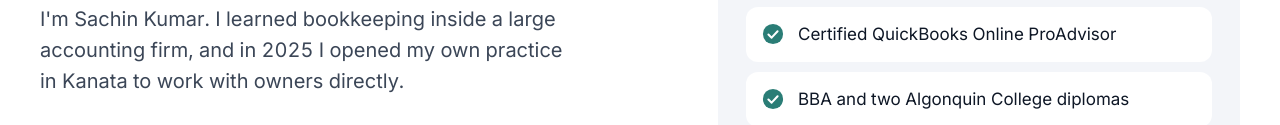
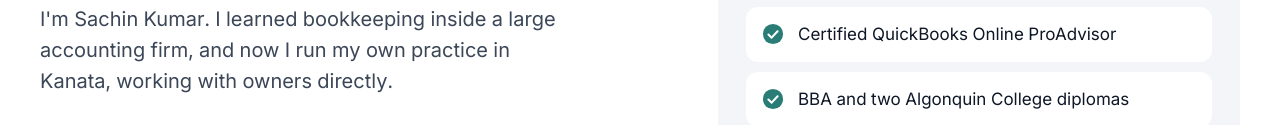
Before and after one commit to ottawabkk-del/ottawabkk-del.github.io, a plain HTML site: page about/index.html in a window 1280 px wide. Shown: the part 407-532 px from the top of the page. Drawn offline with Linux system fonts and the light colour scheme.

Commit message:
About page: remove opening year

```diff
--- a/about/index.html
+++ b/about/index.html
@@ -39,7 +39,7 @@
 <div style="flex: 1 1 520px; min-width: 0">
 <p style="margin: 0 0 18px; font-size: 15px; font-weight: 600; color: #2A7D76">About Sachin</p>
 <h1 style="margin: 0 0 22px; font-family: 'Space Grotesk', sans-serif; font-size: clamp(40px, 5vw, 68px); line-height: 1; font-weight: 700; letter-spacing: -0.035em">Big-firm training. One-person attention.</h1>
-<p style="margin: 0; font-size: 20px; line-height: 1.55; color: #3B4657; max-width: 34rem">I'm Sachin Kumar. I learned bookkeeping inside a large accounting firm, and in 2025 I opened my own practice in Kanata to work with owners directly.</p>
+<p style="margin: 0; font-size: 20px; line-height: 1.55; color: #3B4657; max-width: 34rem">I'm Sachin Kumar. I learned bookkeeping inside a large accounting firm, and now I run my own practice in Kanata, working with owners directly.</p>
 <div style="display: flex; flex-wrap: wrap; gap: 12px; margin-top: 30px">
 <a href="https://calendar.google.com/calendar/appointments/schedules/AcZssZ24aiN2abY5hHCwk63sAQUUfL-_6Lhx6bkqqBQoMpT9XtKmxeAxkvX88ChbP1IncQL0nBDVVeIy" target="_blank" rel="noopener" style="padding: 15px 24px; border-radius: 999px; background: #2A7D76; color: #FFFFFF; font-weight: 600; text-decoration: none">Book an intro call</a>
 <a href="/pricing/" style="padding: 15px 24px; border-radius: 999px; border: 1.5px solid #C9D1DE; color: #0E1726; font-weight: 600; text-decoration: none">See pricing</a>
```
Also changed, not shown: preview/about/index.html (+1 -1 lines).
